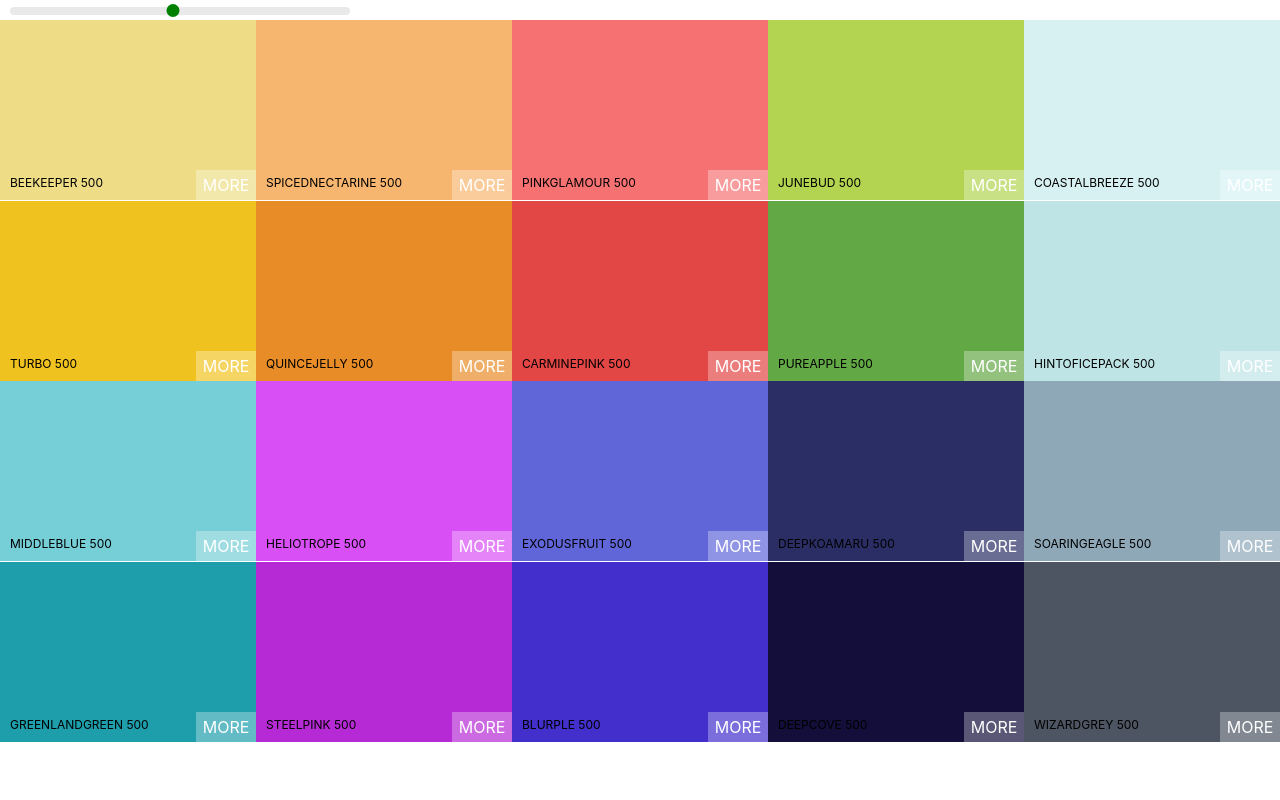
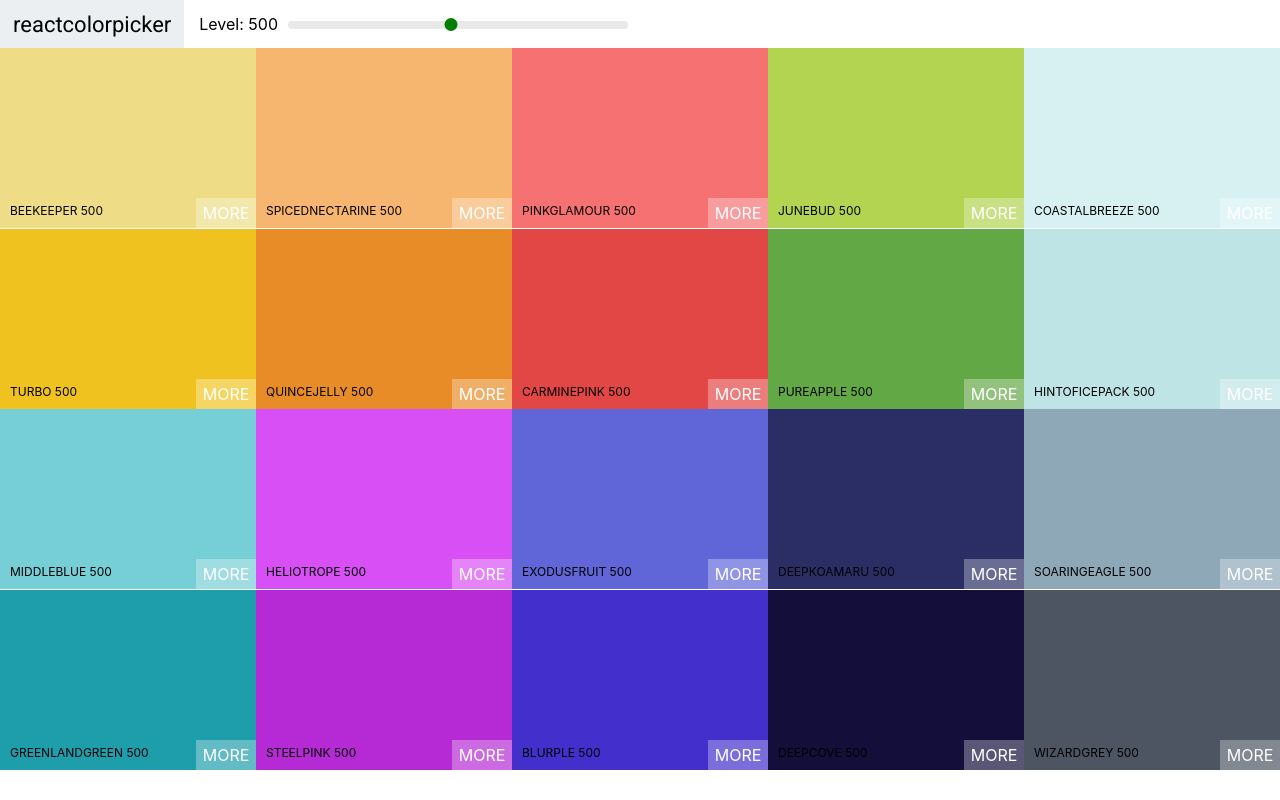
Before and after one commit to Kakamotobi/color-project, a React (Create React App) app: page / in a window 1280 px wide. Built offline with nearby package versions, Linux system fonts and the light colour scheme.

Commit message:
Add Navbar and font

```diff
--- a/public/index.html
+++ b/public/index.html
@@ -8,6 +8,13 @@
 		<meta
 			name="description"
 			content="Web site created using create-react-app"
+		/>
+		<!-- Google Fonts -->
+		<link rel="preconnect" href="https://fonts.googleapis.com" />
+		<link rel="preconnect" href="https://fonts.gstatic.com" crossorigin />
+		<link
+			href="https://fonts.googleapis.com/css2?family=Roboto:wght@100;400;500&display=swap"
+			rel="stylesheet"
 		/>
 		<link rel="apple-touch-icon" href="%PUBLIC_URL%/logo192.png" />
 		<!--
--- /dev/null
+++ b/src/Navbar.css
@@ -0,0 +1,50 @@
+.Navbar {
+	height: 6vh;
+	display: flex;
+	justify-content: flex-start;
+	align-items: center;
+}
+
+.Navbar__logo {
+	height: 100%;
+	margin-right: 15px;
+	padding: 0 13px;
+	display: flex;
+	align-items: center;
+	background-color: #eceff1;
+	font-size: 22px;
+	font-family: Roboto;
+}
+
+.Navbar__logo a {
+  color: #000;
+  text-decoration: none;
+}
+
+.Navbar__slider {
+	width: 340px;
+	margin: 0 10px;
+	display: inline-block;
+}
+
+.rc-slider-track {
+	background-color: transparent;
+}
+
+.rc-slider-rail {
+	height: 8px;
+}
+
+.rc-slider-handle,
+.rc-slider-handle:active,
+.rc-slider-handle:focus,
+.rc-slider-handle:hover {
+	width: 13px;
+	height: 13px;
+	margin-top: -3px;
+	margin-left: -7px;
+	background-color: green;
+	border: 2px solid green;
+	box-shadow: none;
+	outline: none;
+}
--- /dev/null
+++ b/src/Navbar.js
@@ -0,0 +1,32 @@
+import React, { Component } from "react";
+import Slider from "rc-slider";
+import "rc-slider/assets/index.css";
+import "./Navbar.css";
+
+class Navbar extends Component {
+	render() {
+		const { level, changeLevel } = this.props;
+
+		return (
+			<nav className="Navbar">
+				<div className="Navbar__logo">
+					<a href="#">reactcolorpicker</a>
+				</div>
+				<div className="Navbar__slider-container">
+					<span>Level: {level}</span>
+					<div className="Navbar__slider">
+						<Slider
+							defaultValue={level}
+							min={100}
+							max={900}
+							step={100}
+							onAfterChange={changeLevel}
+						/>
+					</div>
+				</div>
+			</nav>
+		);
+	}
+}
+
+export default Navbar;
--- a/src/Palette.css
+++ b/src/Palette.css
@@ -5,31 +5,3 @@
 .Palette__colors {
 	height: 90%;
 }
-
-.Palette__slider {
-	width: 340px;
-	margin: 0 10px;
-	display: inline-block;
-}
-
-.rc-slider-track {
-	background-color: transparent;
-}
-
-.rc-slider-rail {
-	height: 8px;
-}
-
-.rc-slider-handle,
-.rc-slider-handle:active,
-.rc-slider-handle:focus,
-.rc-slider-handle:hover {
-	width: 13px;
-	height: 13px;
-	margin-top: -3px;
-	margin-left: -7px;
-	background-color: green;
-	border: 2px solid green;
-	box-shadow: none;
-	outline: none;
-}
--- a/src/Palette.js
+++ b/src/Palette.js
@@ -1,7 +1,6 @@
 import React, { Component } from "react";
-import Slider, { Range } from "rc-slider";
+import Navbar from "./Navbar.js";
 import ColorBox from "./ColorBox.js";
-import "rc-slider/assets/index.css";
 import "./Palette.css";
 
 class Palette extends Component {
@@ -28,16 +27,7 @@ class Palette extends Component {
 
 		return (
 			<div className="Palette">
-				<div className="Palette__slider">
-					<Slider
-						defaultValue={level}
-						min={100}
-						max={900}
-						step={100}
-						onAfterChange={this.changeLevel}
-					/>
-				</div>
-				{/* Navbar goes here */}
+				<Navbar level={level} changeLevel={this.changeLevel}/>
 				<div className="Palette__colors">{colorBoxes}</div>
 				{/* Footer goes here */}
 			</div>
```
Lines whose indentation alone changed are shown as unchanged.
